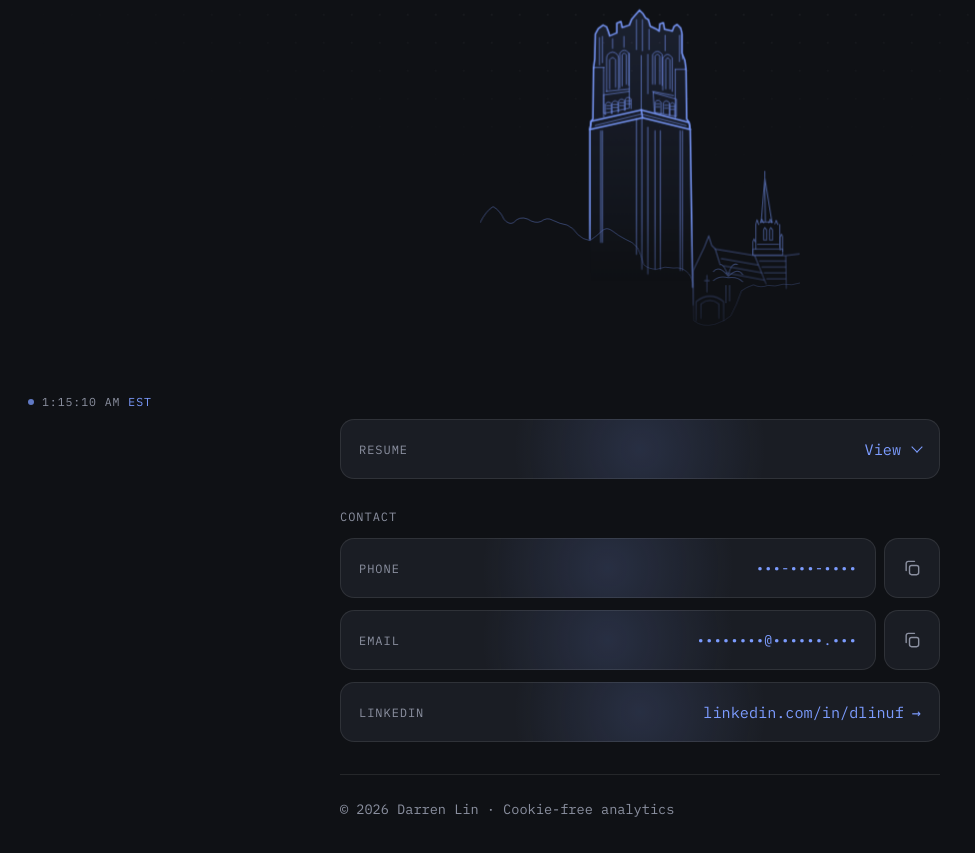
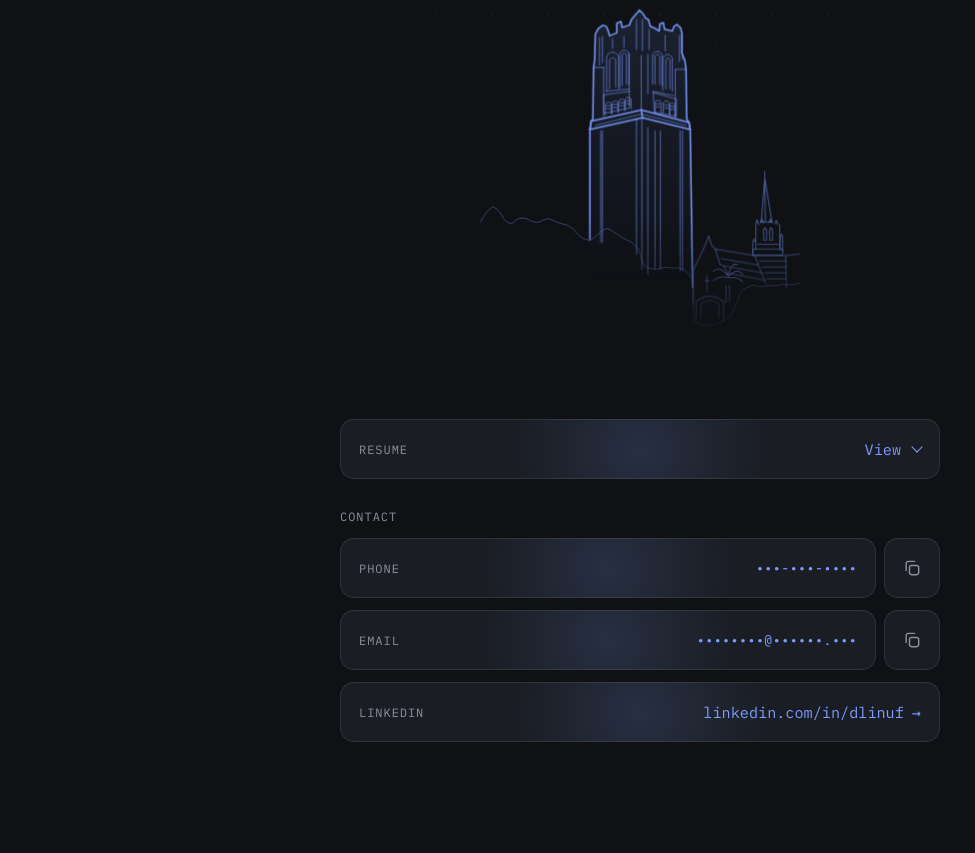
Before and after one commit to darren-lin-eng/darren-lin-eng.github.io, a plain HTML site: page index.html in a window 1280 px wide. Shown: the part 365-1218 px from the top of the page, without its empty margins (0-975 px from the left). After the commit the page ends 1139 px from the top, so only its background shows below. Drawn offline with Linux system fonts and the light colour scheme.

Commit message:
Add files via upload

```diff
--- a/index.html
+++ b/index.html
@@ -359,49 +359,8 @@
   .copy.done::after { opacity: 1; transform: none; }
   .nojs { margin: 0 0 12px; font-size: 0.85rem; color: var(--muted); }
 
-  /* Eastern Time clock */
-  .clock {
-    position: absolute;
-    top: calc(env(safe-area-inset-top, 0px) + 16px);
-    left: 20px;
-    z-index: 2;
-    display: flex;
-    align-items: center;
-    gap: 8px;
-    font-size: 0.72rem;
-    letter-spacing: 0.08em;
-    color: var(--muted);
-    font-variant-numeric: tabular-nums;
-    opacity: 0;
-    transition: opacity 0.8s ease 0.4s;
-    pointer-events: none;
-    user-select: none;
-  }
-  .clock.on { opacity: 1; }
-  .clock .tz { color: var(--accent); }
-  .clock .tick {
-    width: 6px;
-    height: 6px;
-    border-radius: 50%;
-    background: var(--accent);
-    animation: tick 2s ease-in-out infinite;
-  }
-  @keyframes tick { 50% { opacity: 0.25; } }
-  @media (min-width: 960px) {
-    .clock { position: fixed; top: auto; bottom: 24px; left: 28px; }
-  }
-
   a:focus-visible { outline: 2px solid var(--accent); outline-offset: 3px; }
 
-  footer {
-    position: relative;
-    z-index: 1;
-    padding: 24px 0 32px;
-    font-size: 0.85rem;
-    color: var(--muted);
-    border-top: 1px solid var(--border);
-    margin-top: auto;
-  }
 
   /* Entrance animation */
   .reveal {
@@ -685,8 +644,6 @@
 
   <div class="backdrop" aria-hidden="true"></div>
 
-  <div class="clock" id="clock" aria-hidden="true"><span class="tick"></span><span id="clock-time">--:--:-- --</span><span class="tz" id="clock-tz">EST</span></div>
-
   <div class="wrap">
     <header class="hero">
       <h1 class="reveal" style="--i:0">Darren Lin</h1>
@@ -862,14 +819,9 @@
       </div>
       <p class="sr-only" id="copy-status" role="status" aria-live="polite"></p>
     </main>
-
-    <footer class="reveal" style="--i:8">
-      &copy; <span id="year">2026</span> Darren Lin &middot; Cookie-free analytics
-    </footer>
   </div>
 
   <script>
-    document.getElementById("year").textContent = new Date().getFullYear();
 
     var dd = document.getElementById("resume-dd");
     var toggle = dd.querySelector(".dd-toggle");
@@ -1006,26 +958,6 @@
         });
       });
     });
-
-    /* Live Eastern Time clock (shows EST or EDT depending on the date) */
-    var clockEl = document.getElementById("clock");
-    var clockTime = document.getElementById("clock-time");
-    var clockTz = document.getElementById("clock-tz");
-    try {
-      var timeFmt = new Intl.DateTimeFormat("en-US", { timeZone: "America/New_York", hour: "numeric", minute: "2-digit", second: "2-digit", hour12: true });
-      var zoneFmt = new Intl.DateTimeFormat("en-US", { timeZone: "America/New_York", timeZoneName: "short" });
-      var tickClock = function () {
-        var now = new Date();
-        clockTime.textContent = timeFmt.format(now);
-        var parts = zoneFmt.formatToParts(now);
-        for (var i = 0; i < parts.length; i++) {
-          if (parts[i].type === "timeZoneName") clockTz.textContent = parts[i].value;
-        }
-        clockEl.classList.add("on");
-        setTimeout(tickClock, 1000 - now.getMilliseconds());
-      };
-      tickClock();
-    } catch (err) {}
   </script>
   <script data-goatcounter="https://darren-lin-eng.goatcounter.com/count" async src="https://gc.zgo.at/count.js"></script>
 </body>
```
